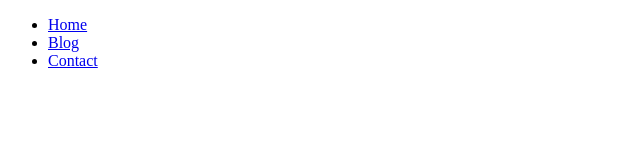
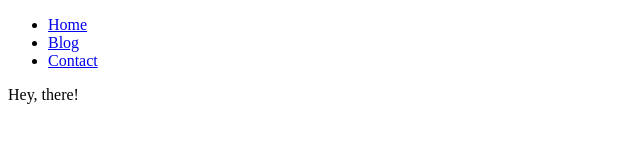
Before and after one commit to Odaawa/Portfolio, a plain HTML site: page index.html in a window 1280 px wide. Shown: the full height of the page, 0-640 px from the left. Drawn offline with Linux system fonts and the light colour scheme.

Commit message:
Add sentence

```diff
--- a/index.html
+++ b/index.html
@@ -12,6 +12,8 @@
 				<li><a href="#">Contact</a></li>
 			</ul>
 		</nav>
+
+		<p>Hey, there!</p>
 	</div>
 </body>
 </html>
```
